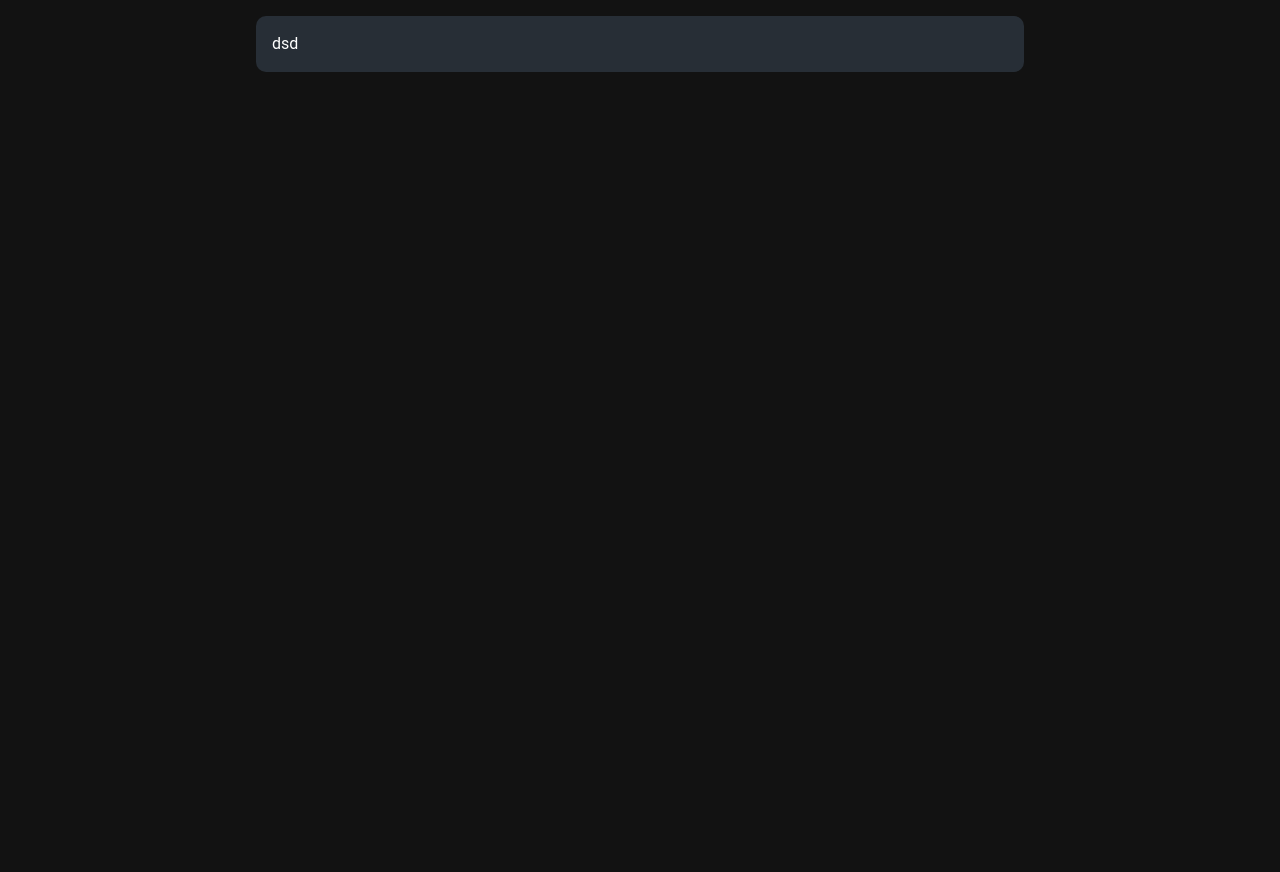
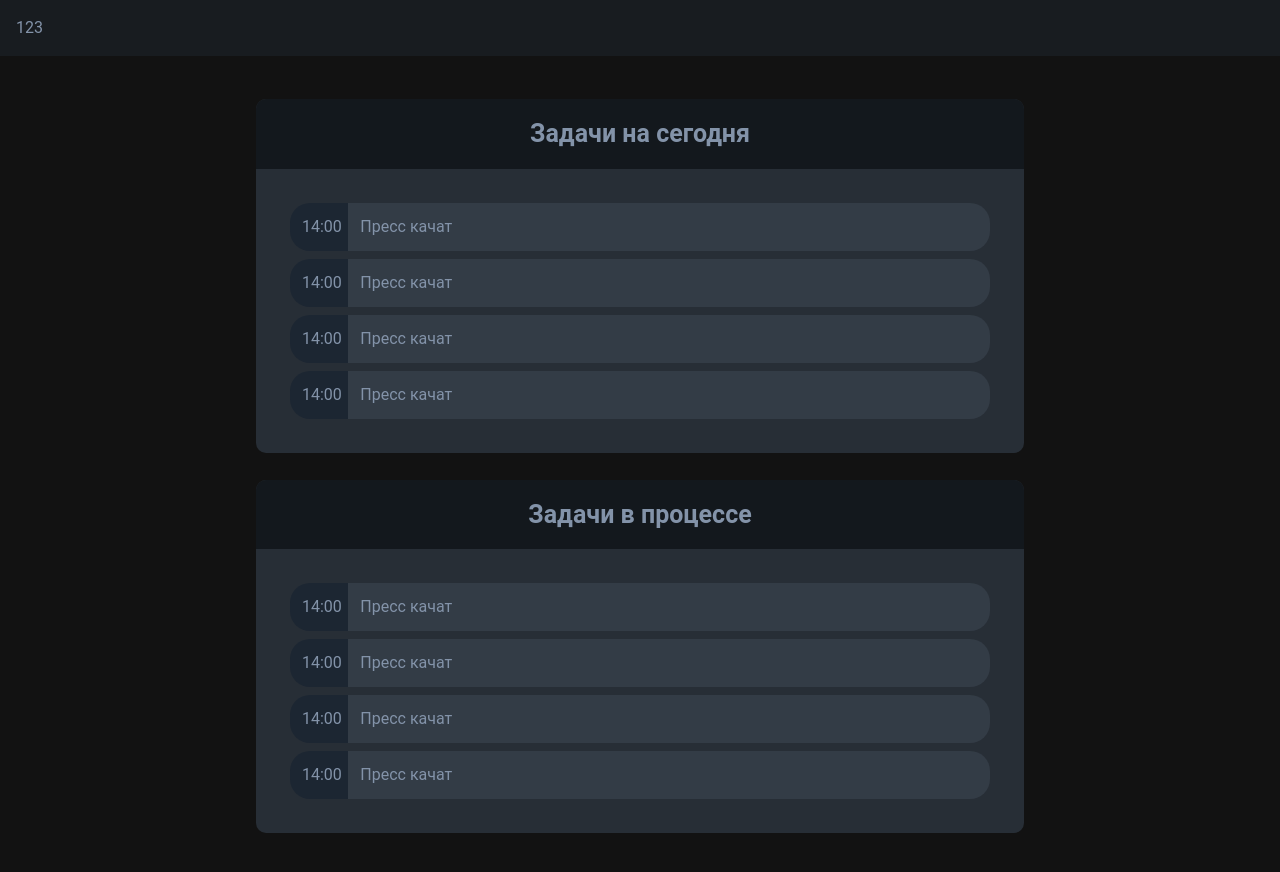
Before and after one commit to Valeek-code/memory-front, a Vue app: page / in a window 1280 px wide. Shown: the top 872 px of the page. Before the commit the page ends 800 px from the top, so only its background shows below. Built offline with nearby package versions, Linux system fonts and the light colour scheme; a small style sheet from the web is missing.

Commit message:
add today task & in procces task & begin header

```diff
--- a/package.json
+++ b/package.json
@@ -12,8 +12,10 @@
     "lint": "eslint . --fix"
   },
   "dependencies": {
+    "22": "^0.0.0",
     "@fontsource/roboto": "5.2.7",
     "@mdi/font": "7.4.47",
+    "node": "^25.1.0",
     "vue": "^3.5.21",
     "vue-router": "^4.5.1",
     "vuetify": "^3.10.1"
--- a/src/App.vue
+++ b/src/App.vue
@@ -1,10 +1,19 @@
 <template>
-<!-- header TODO -->
-<MainPage/>
+    <!-- header TODO -->
+    <v-container class="header">
+        <p>123</p>
+    </v-container>
+    <MainPage />
 </template>
 
 <script lang="ts" setup>
 import MainPage from '@/components/MainPage.vue';
+</script>
 
-
-</script>
+<style>
+.header {
+    background-color: #181C20;
+    margin: 0px;
+    max-width: 100%;
+}
+</style>
--- a/src/components.d.ts
+++ b/src/components.d.ts
@@ -12,8 +12,11 @@ export {}
 declare module 'vue' {
   export interface GlobalComponents {
     HelloWorld: typeof import('./components/HelloWorld.vue')['default']
+    InProccessTask: typeof import('./components/InProccessTask.vue')['default']
     MainPage: typeof import('./components/MainPage.vue')['default']
     RouterLink: typeof import('vue-router')['RouterLink']
     RouterView: typeof import('vue-router')['RouterView']
+    Task: typeof import('./components/Task.vue')['default']
+    TodayTask: typeof import('./components/TodayTask.vue')['default']
   }
 }
--- a/src/components/MainPage.vue
+++ b/src/components/MainPage.vue
@@ -1,20 +1,60 @@
 <template>
     <v-container>
-    <v-container class="today-task-card">
-    <p>dsd</p>
+        <v-container class="task-card">
+            <v-container class="container-head">
+                <p>Задачи на сегодня</p>
+            </v-container>
+            <v-container class="task-container">
+                <Task />
+                <Task />
+                <Task />
+                <Task />
+            </v-container>
         </v-container>
 
-
+        <v-container class="task-card">
+            <v-container class="container-head">
+                <p>Задачи в процессе</p>
+            </v-container>
+            <v-container class="task-container">
+                <Task />
+                <Task />
+                <Task />
+                <Task />
+            </v-container>
+        </v-container>
     </v-container>
 </template>
 
 <script>
+import Task from '@/components/Task.vue';
 </script>
 
 <style scoped>
-.today-task-card{
+.task-card {
     background-color: #272E36;
     border-radius: 10px;
     width: 60vw;
+    padding: 0px;
+    margin: 27px;
+    justify-self: center;
+}
+
+.container-head {
+    background-color: #13181D;
+    border-radius: 10px 10px 0px 0px;
+
+    text-align: center;
+    font-size: 25px;
+    font-weight: 600;
+}
+
+.task-container {
+    margin: 0px;
+    padding: 30px;
+}
+
+p {
+    color: #8393A9;
 }
 </style>
--- /dev/null
+++ b/src/components/Task.vue
@@ -0,0 +1,32 @@
+<template>
+    <v-container>
+        <v-row>
+            <v-col cols="1" class="task-time">
+                <p>14:00</p>
+            </v-col>
+            <v-col cols="11" class="task-content">
+                <p>Пресс качат</p>
+            </v-col>
+        </v-row>
+    </v-container>
+</template>
+
+<script>
+</script>
+
+<style>
+.task-time {
+    background-color: #1C2632;
+    border-radius: 20px 0px 0px 20px;
+    text-align: center;
+}
+
+.task-content {
+    background-color: #333C46;
+    border-radius: 0px 20px 20px 0px;
+}
+
+p {
+    color: #8393A9;
+}
+</style>
```
Also changed, not shown: 1 other file (tests, documents, lock files or other folders). Lines whose indentation alone changed are shown as unchanged.
